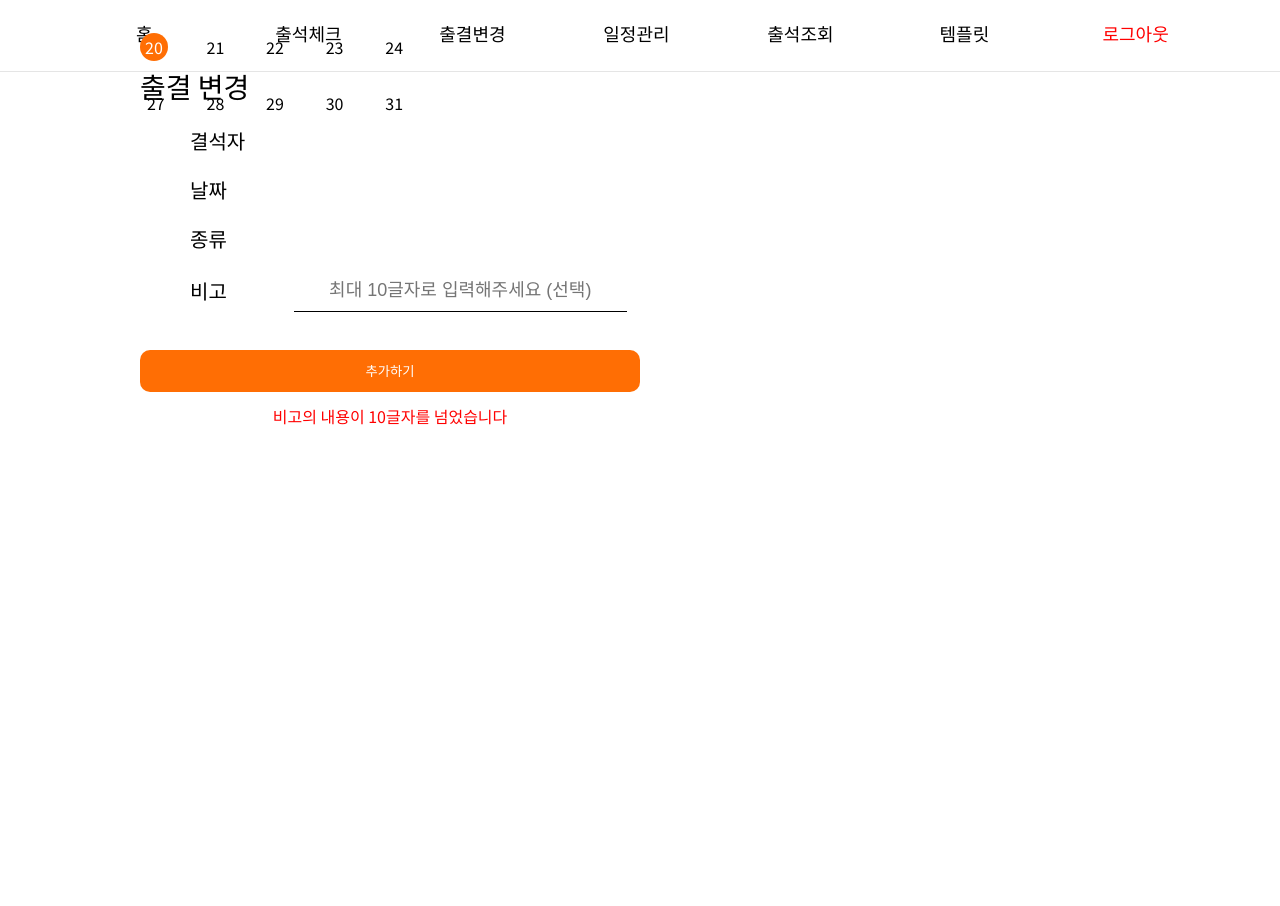
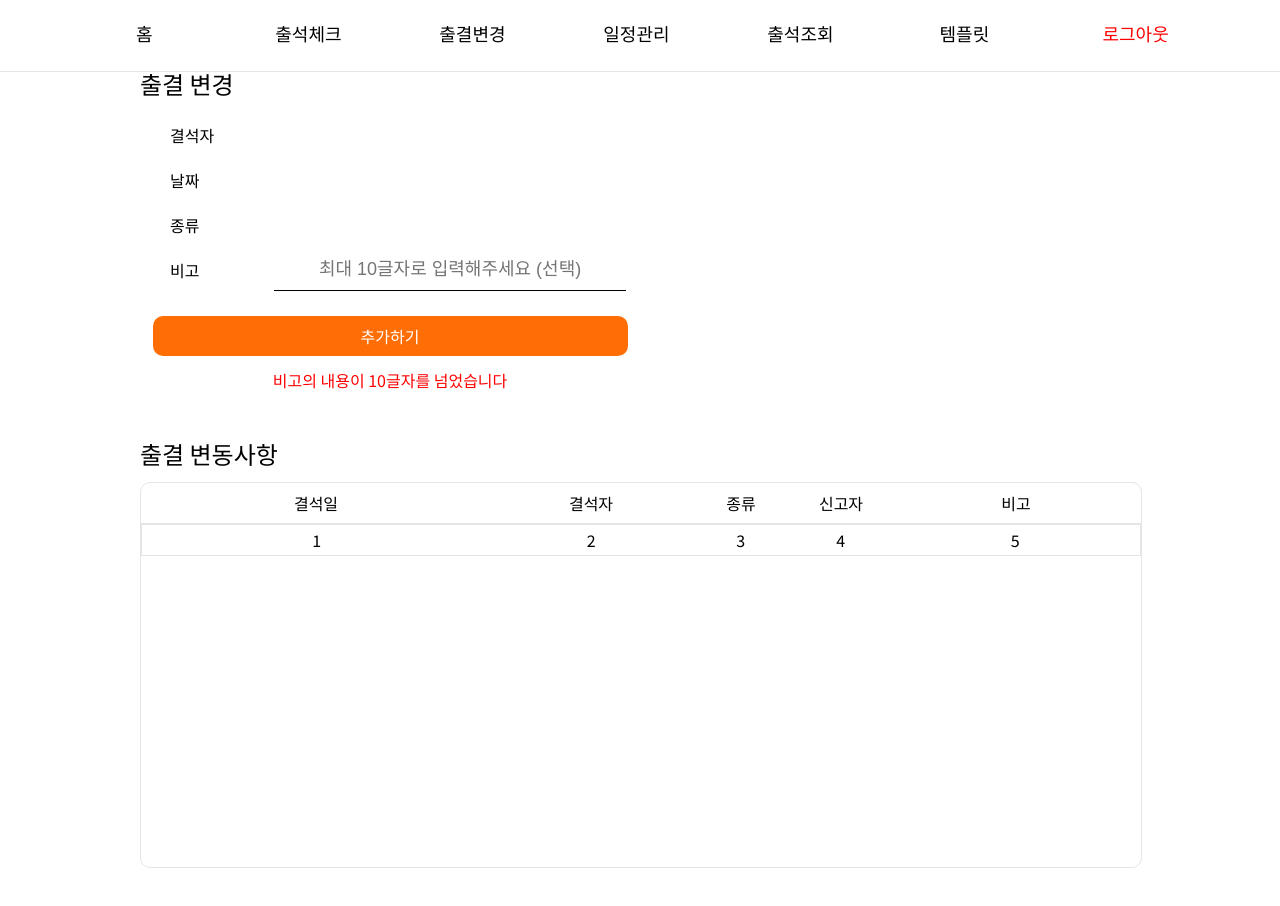
Before and after one commit to DSM-PICK/PICK2021-DESKTOP-CLIENT, a React (Create React App) app: page /attendancechange in a window 1280 px wide. Shown: the top 906 px of the page. Before the commit the page ends 872 px from the top, so only its background shows below. Built offline with nearby package versions, Linux system fonts and the light colour scheme.

Commit message:
⚡️ :: (#28) 출결 변경 퍼블리싱

```diff
--- a/src/components/AttendanceChange/AttendanceChange.tsx
+++ b/src/components/AttendanceChange/AttendanceChange.tsx
@@ -3,12 +3,14 @@ import Calendar from "../Calendar/Calendar";
 import * as S from "./styles";
 
 //출결 변경
-const AttendanceChange: FC = () => {
+const AttendanceChange: FC = ():JSX.Element => {
+    const ACListArray:string[] = ["결석일", "결석자", "종류", "신고자", "비고"];
+
   return (
     <S.Container>
       <S.ACContainer>
         <S.ACBox>
-        <S.Title>출결 변경</S.Title>
+          <S.Title>출결 변경</S.Title>
           <S.ACColumn>
             <S.ACTitle>결석자</S.ACTitle>
             <S.AbsentsBox></S.AbsentsBox>
@@ -24,17 +26,37 @@ const AttendanceChange: FC = () => {
           <S.ACColumn>
             <S.ACTitle>비고</S.ACTitle>
             <S.NoteBox>
-                <S.NoteInput type="text" placeholder="최대 10글자로 입력해주세요 (선택)"/>
+              <S.NoteInput
+                type="text"
+                placeholder="최대 10글자로 입력해주세요 (선택)"
+              />
             </S.NoteBox>
           </S.ACColumn>
-          <S.AddButton type="button" value="추가하기"/>
+          <S.AddButton type="button" value="추가하기" />
           <S.ErrorMessage>비고의 내용이 10글자를 넘었습니다</S.ErrorMessage>
         </S.ACBox>
-        {/* <S.ACList> */}
-          <Calendar />
-        {/* </S.ACList> */}
+        <div />
+        {/* <Calendar /> */}
+        <S.ACListBox>
+          <S.Title>출결 변동사항</S.Title>
+          <S.ACList>
+              <S.ACListHeader>
+                {ACListArray.map((value, index) => {
+                    return <S.ACListHead key={index}>{value}</S.ACListHead>
+                })}
+              </S.ACListHeader>
+              <S.ACListBody>
+              <S.ACListColumns>
+                  <S.ACListCells>1</S.ACListCells>
+                  <S.ACListCells>2</S.ACListCells>
+                  <S.ACListCells>3</S.ACListCells>
+                  <S.ACListCells>4</S.ACListCells>
+                  <S.ACListCells>5</S.ACListCells>
+              </S.ACListColumns>
+              </S.ACListBody>
+          </S.ACList>
+        </S.ACListBox>
       </S.ACContainer>
-
     </S.Container>
   );
 };
--- a/src/components/AttendanceChange/styles.ts
+++ b/src/components/AttendanceChange/styles.ts
@@ -17,7 +17,7 @@ export const ACContainer = styled.div`
 `;
 
 export const Title = styled.div`
-    font-size: 28px;
+    font-size: 24px;
     margin-bottom: 16px;
 `;
 
@@ -29,37 +29,36 @@ export const ACBox = styled.div`
 `;
 
 export const AddButton = styled.input`
-    width: 100%;
+    width: 95%;
     background-color: ${COLOR.orange};
     color: white;
     border-radius: 10px;
-    height: 50px;
+    height: 40px;
     border: none;
     cursor: pointer;
-    margin-top: 32px;
+    margin: 0 auto;
+    margin-top: 24px;
+    font-size: 16px;
 `;
 
 export const ErrorMessage = styled.div`
     width: 100%;
     color: red;
     text-align: center;
-    position: absolute;
     bottom: 0;
-    transform: translateY(200%);
+    transform: translateY(100%);
+    font-size: 16px;
 `;
 
 export const ACColumn = styled.div`
-    height: 30px;
-    margin: 12px 0 12px 50px;
+    height: 25px;
+    margin: 10px 0 10px 30px;
     display: flex;
     align-items: center;
-    /* &:nth-child(2) {
-        margin-bottom: 24px;
-    } */
 `;
 
 export const ACTitle = styled.div`
-    font-size: 20px;
+    font-size: 16px;
     width: 70px;
     margin-right: 50px;
     display: flex;
@@ -94,6 +93,53 @@ export const NoteInput = styled.input`
 
 //------------------------------------
 
+
+export const ACListBox = styled.div`
+    padding-top: 50px;
+    width: 200%;
+    height: 100%;
+`;
+
+export const ACListHeader = styled.div`
+    width: 100%;
+    display: grid;
+    grid-template-columns: 35% 20% 10% 10% 25%;
+`;
+
+export const ACListBody = styled.div`
+    overflow: scroll;
+`;
+
+export const ACListHead = styled.div`
+    height: 40px;
+    width: 100%;
+    display: flex;
+    justify-content: center;
+    align-items: center;
+    border-bottom: 1px solid ${COLOR.grey};
+`;
+
 export const ACList = styled.div`
+    width: 100%;
+    height: 80%;
+    border: 1px solid ${COLOR.grey};
+    border-radius: 10px;
+    overflow: auto;
+    display: grid;
+    grid-template-rows: repeat(10, 1fr);
+`;
 
+export const ACListCells = styled.div`
+    width: 100%;
+    height: 100%;
+    display: flex;
+    justify-content: center;
+    align-items: center;
 `;
+
+export const ACListColumns = styled.div`
+    height: 30px;
+    border: 1px solid ${COLOR.grey};
+    display: grid;
+    grid-template-columns: 35% 20% 10% 10% 25%;
+`;
--- a/src/components/AttendanceCheck/styles.ts
+++ b/src/components/AttendanceCheck/styles.ts
@@ -16,7 +16,7 @@ export const ACContainer = styled.div`
 `;
 
 export const Title = styled.div`
-  font-size: 28px;
+  font-size: 24px;
 `;
 
 export const ChooseCalendar = styled.div`
--- a/src/components/Calendar/styles.ts
+++ b/src/components/Calendar/styles.ts
@@ -1,11 +1,9 @@
 import styled from "@emotion/styled";
 
 export const Container = styled.div`
-  position: absolute;
   width: 270px;
   height: 350px;
-  top: 50%;
-  margin-top: -50%;
+  /* margin: 0 auto; */
 `;
 
 export const Date = styled.div`
```
